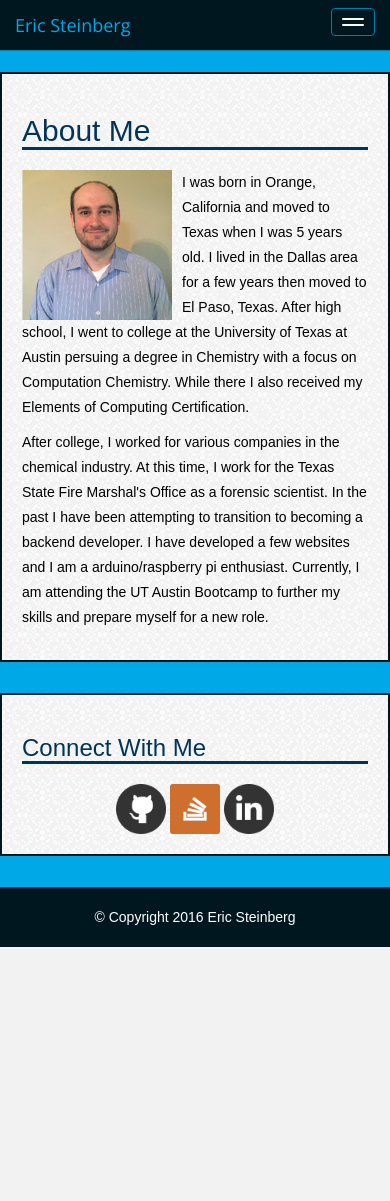
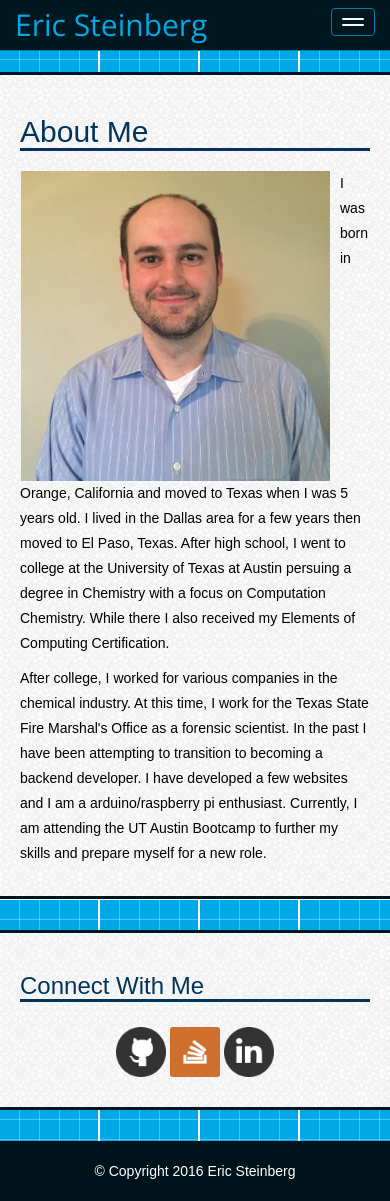
Before and after one commit to CPUhobbes/Portfolio, a PHP site: page / in a window 390 px wide. Before the commit the page ends 947 px from the top, so only its background shows below. Run offline with PHP 8.4, Linux system fonts and the light colour scheme.

Commit message:
Completed index.html

```diff
--- a/assignment2/css/style.css
+++ b/assignment2/css/style.css
@@ -10,55 +10,77 @@ nav{
 
 }
 
-
-
-/*Body set to default specs*/
 body {
 	font-family: Arial, "Helvetica Neue", Helvetica, sans-serif;
 	color: #000;
 	min-height: 100%;
 	margin: 0 0 60px 0;
-	background-color: #00a8e8;
+	background-color:#00a8e8;
+	background-image: linear-gradient(white 2px, transparent 2px),
+	linear-gradient(90deg, white 2px, transparent 2px),
+	linear-gradient(rgba(255,255,255,.3) 1px, transparent 1px),
+	linear-gradient(90deg, rgba(255,255,255,.3) 1px, transparent 1px);
+	background-size:100px 100px, 100px 100px, 20px 20px, 20px 20px;
+	background-position:-2px -2px, -2px -2px, -1px -1px, -1px -1px
+}
 
+footer{
+	position: absolute;
+	bottom: 0;
+	width: 100%;
+	height: 60px;
+	background-color: #00131a;
+	color:#ffffff;
 }
+
 .navBackground{
 	background-color: #00171f;
 	color:#ffffff;
 }
+
+.imgLinks{
+	padding-top: 5px;
+	padding-bottom: 10px;
+}
+
 .containerMainBody{
-
 	padding: 20px;
 	margin-bottom: 30px;
-	border:2px solid #00171f;
+	border:3px solid #00171f;
 	background-image: url("../images/textured_paper.png");
+
 }
+
 .containerSidebar{
 
 	padding:20px;
 	margin-bottom: 30px;
-	border:2px solid #00171f;
+	border:3px solid #00171f;
 	background-image: url("../images/textured_paper.png");
 }
+
 .headerMainBody{
 	border-bottom:3px solid #003459;
 	color:#003459;
 	margin-bottom: 20px;
 }
+
 .headerSidebar{
 	border-bottom:3px solid #003459;
 	color:#003459;
 	margin-bottom: 20px;
 }
+
 .imageEric{
 	float: left;
 	margin-right: 10px;
 }
+
 p.paragraphText{
 	font-size: 14px;
 	line-height: 25px;
+}
 
-
-}
 .headerTextColor{
 	color:#ffffff;
 }
@@ -68,7 +90,6 @@ a:link.headerTextColor{
 	text-decoration: none;
 }
 
-
 a:visited.headerTextColor {
     color: #ffffff;
 }
@@ -76,21 +97,11 @@ a:visited.headerTextColor {
 a:hover.headerTextColor{
 	color:#003459;
 }
-
-
-
-
-
-
-
-
-footer{
-	position: absolute;
-	bottom: 0;
-	width: 100%;
-	height: 60px;
-	background-color: #00171f;
-	color:#ffffff;
+.roundedCorners {
+            border-top-left-radius:10px;
+            border-top-right-radius:10px;
+            border-bottom-right-radius: 10px;
+            border-bottom-left-radius: 10px;
 }
 
 .footerCenter{
@@ -101,72 +112,113 @@ footer{
 .navbar-default {
   	background-color: #00171f;
  	border-color: #007ea7;
+ 	font-size: 20px;
 }
+
 .navbar-default .navbar-brand {
   	color: #f8fafb;
+  	font-size: 30px;
 }
+
 .navbar-default .navbar-brand:hover,
 .navbar-default .navbar-brand:focus {
   	color: #00a8e8;
 }
+
 .navbar-default .navbar-text {
   	color: #f8fafb;
 }
+
 .navbar-default .navbar-nav > li > a {
   	color: #f8fafb;
 }
+
 .navbar-default .navbar-nav > li > a:hover,
 .navbar-default .navbar-nav > li > a:focus {
   	color: #00a8e8;
 }
+
 .navbar-default .navbar-nav > .active > a,
 .navbar-default .navbar-nav > .active > a:hover,
 .navbar-default .navbar-nav > .active > a:focus {
   	color: #00a8e8;
   	background-color: #007ea7;
 }
+
 .navbar-default .navbar-nav > .open > a,
 .navbar-default .navbar-nav > .open > a:hover,
 .navbar-default .navbar-nav > .open > a:focus {
   	color: #00a8e8;
   	background-color: #007ea7;
 }
+
 .navbar-default .navbar-toggle {
   	border-color: #007ea7;
 }
+
 .navbar-default .navbar-toggle:hover,
 .navbar-default .navbar-toggle:focus {
   	background-color: #007ea7;
 }
+
 .navbar-default .navbar-toggle .icon-bar {
   	background-color: #f8fafb;
 }
+
 .navbar-default .navbar-collapse,
 .navbar-default .navbar-form {
   	border-color: #f8fafb;
 }
+
 .navbar-default .navbar-link {
   	color: #f8fafb;
 }
+
 .navbar-default .navbar-link:hover {
   	color: #00a8e8;
 }
+
 .activePage{
 	background-color: #003459;
 
 }
+
+@media(max-width: 991px){
+
+	.imageEric{
+		width: 200px;
+		height: 200px;
+	}
+}
+
 @media (max-width: 767px) {
   	.navbar-default .navbar-nav .open .dropdown-menu > li > a {
     	color: #f8fafb;
 	}
+
   	.navbar-default .navbar-nav .open .dropdown-menu > li > a:hover,
   	.navbar-default .navbar-nav .open .dropdown-menu > li > a:focus {
     	color: #00a8e8;
 	}
+
   	.navbar-default .navbar-nav .open .dropdown-menu > .active > a,
  	.navbar-default .navbar-nav .open .dropdown-menu > .active > a:hover,
   	.navbar-default .navbar-nav .open .dropdown-menu > .active > a:focus {
    	 	color: #00a8e8;
     	background-color: #007ea7;
 	}
+
+  	.roundedCorners {
+   		border-top-left-radius:0px;
+    	border-top-right-radius:0px;
+		border-bottom-right-radius: 0px;
+    	border-bottom-left-radius: 0px;
+    	border-left: none;
+    	border-right: none;
 	}
+
+   .imageEric{
+		width: 310px;
+		height: 310px;
+	}
+}
--- a/assignment2/index.html
+++ b/assignment2/index.html
@@ -39,7 +39,7 @@
     				</div>
     				<div class="collapse navbar-collapse" id="myNavbar">
     					<ul class="nav navbar-nav navbar-right">
-      						<li class="activePage"><a href="#" class="activePage">About</a></li>
+      						<li class="activePage"><a href="#" >About</a></li>
       						<li><a href="#" >Portfolio</a></li>
       						<li><a href="#" >Contact</a></li>
     					</ul>
@@ -52,7 +52,7 @@
 		<div class="container">
 			<div class="row">
 				<div class="col-md-2"></div>
-				<div class="col-md-4 containerMainBody">
+				<div class="col-md-4 containerMainBody roundedCorners">
 					<h2 class="headerMainBody">About Me</h2>
 					<img class="imageEric" src="images/me.jpg" width="150" height="150" alt="Eric's Picture" />
 					<p class="paragraphText"> I was born in Orange, California and moved to Texas when I was 5 years old.  I lived in the Dallas area for a few years then moved to El Paso, Texas.  After high school, I went to college at the University of Texas at Austin persuing a degree in Chemistry with a focus on Computation Chemistry.  While there I also received my Elements of Computing Certification.
@@ -62,7 +62,7 @@
 				</div>
 				<div class="col-md-1">
 				</div>
-				<div class="col-md-3 containerSidebar">
+				<div class="col-md-3 containerSidebar roundedCorners">
 					<!--Sidebar -->
 					<h3 class="headerSidebar">Connect With Me</h3>
 					<!-- Images and links for sidebar -->
```
Lines whose indentation alone changed are shown as unchanged.
